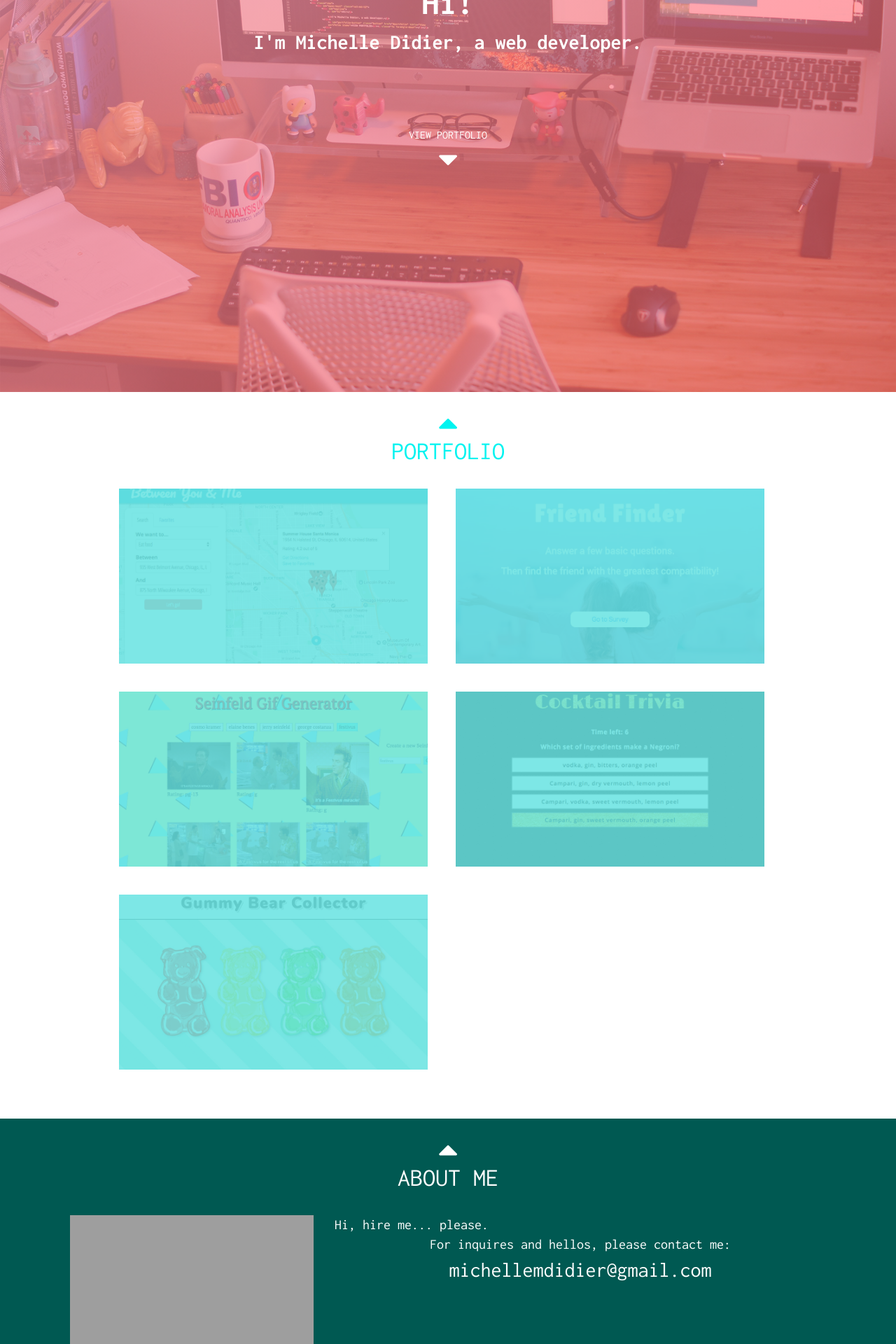
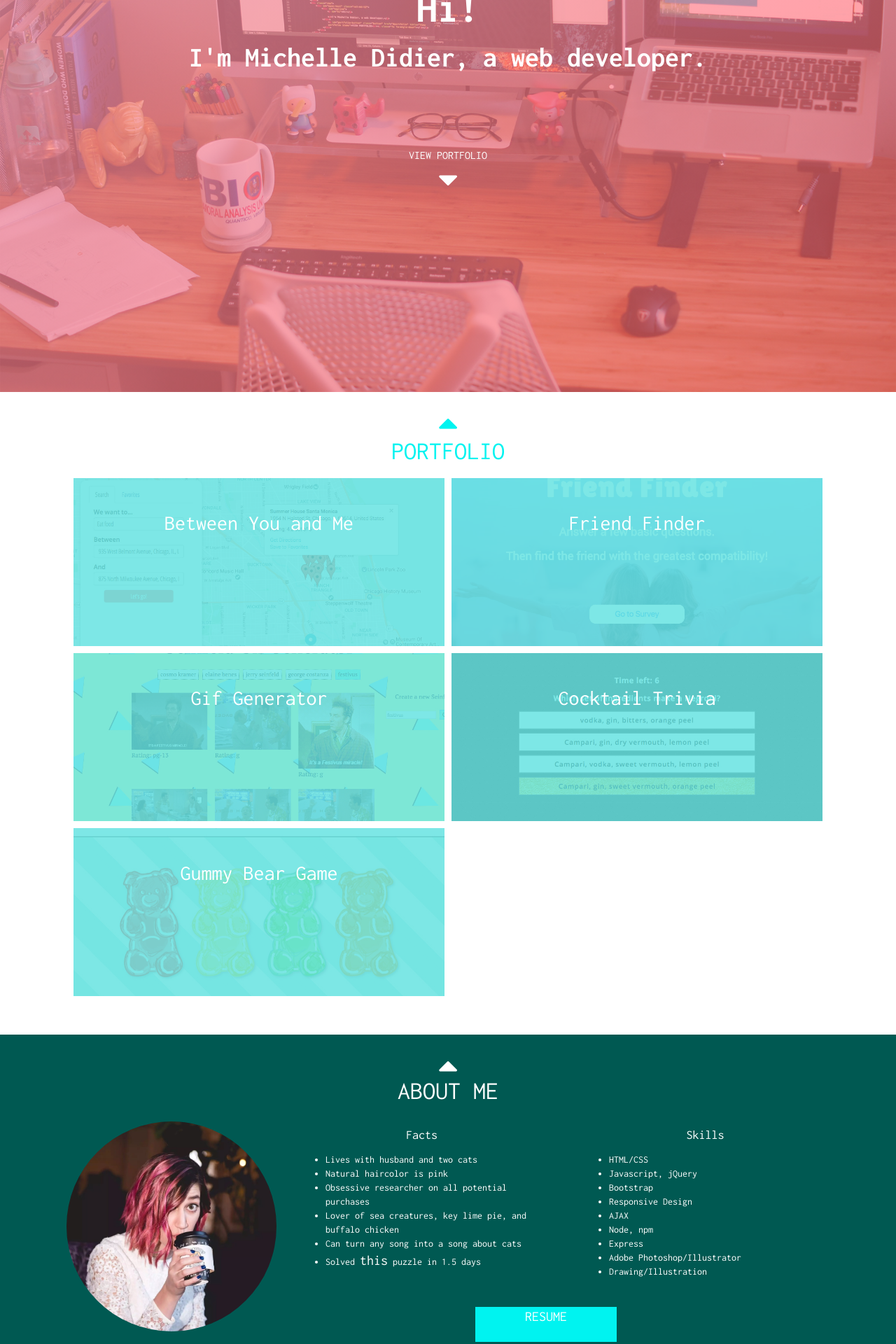
Before and after one commit to meeshyd/portfolio, a PHP site: page / in a window 1280 px wide. Shown: the part 240-2160 px from the top of the page at 70% size. Run offline with PHP 8.4, Linux system fonts and the light colour scheme; some libraries are stand-ins or nearby versions; grey boxes are pictures that could not be loaded.

Commit message:
added new media queries

```diff
--- a/assets/style.css
+++ b/assets/style.css
@@ -123,15 +122,15 @@ a .fa, a i {
 	margin-top: 10%;
 	width: 100%;
 	height: 400px;
-	font-size: 30px;
+	font-size: 40px;
 }
 
-#tagline {
+#intro {
 	font-weight: 700;
 }
 
 #hi {
-	font-size: 50px;
+	font-size: 60px;
 }
 #view-portfolio {
 	display: block;
@@ -154,7 +153,7 @@ a .fa, a i {
 	background-color: #fff;
 	color: #00f3f0;
 	margin: 0 auto;
-	padding: 0 150px 50px 150px;
+	padding: 0 100px 50px 100px;
 }
 
 #portfolio-page a{
@@ -199,10 +198,23 @@ a .fa, a i {
 }
 
 .portfolio-img {
-	width: 45%;
+	width: 100%;
 	height: 250px;
-	margin: 20px;
+	margin: 0 auto;
+	border: 5px solid #fff;
 	float: left;
+}
+
+h3 {
+	position: relative;
+	top: 20%;
+	font-size: 30px;
+	width: 100%;
+	height: 100%;
+	margin: 0 auto;
+	z-index: 100;
+	color: #fff;
+	background-color: transparent;
 }
 
 .overlay {
@@ -232,24 +244,50 @@ a .fa, a i {
 /* ABOUT PAGE */
 #about-page {
 	background-color: #005952;
-	height: 100vh;
-	padding: 0 100px;
+	padding: 0 80px;
+}
+#about-content-main{
+	padding-top: 30px;
+}
+#about-page a {
+	font-size: 20px;
 }
 
-#me, #about-text {
-	position: relative;
-	float: left;
-	margin-top: 20px;
-}
-#me {
-	width: 35%;
-	height: auto;
-	padding: 0 30px 0 0;
+.about-text {
+	padding-left: 50px;
 }
 
-#about-text {
-	width: 65%;
+#me-div{
+	margin: 0 auto;
+	width: 300px;
+	height: 300px;
+	background-image: url('images/IMG_1691.JPG');
+ 	background-size: cover;
+ 	display: block;
+ 	border-radius: 300px;
+ 	-webkit-border-radius: 300px;
+ 	-moz-border-radius: 300px;
+}
+ul {
+	padding-top: 5px;
+}
+li {
 	text-align: left;
+	font-size: 14px;
+}
+
+#resume {
+	text-align: center;
+	background-color: #00f3f0;
+	margin: 0 auto;
+	width: 25%;
+	height: 50px;
+	margin-top: 30px;
+	color: #fff;
+}
+
+#email {
+	padding-top: 50px;
 }
 
 /* FOOTER PAGE */
--- a/index.html
+++ b/index.html
@@ -37,7 +37,7 @@
 
 			<div class="row">
 				<div id="main-text" class="col-md-12">
-					<div id="tagline">
+					<div id="intro">
 						<div id="hi">Hi!</div>
 						<div>I'm Michelle Didier, a web developer.</div>
 
@@ -65,27 +65,45 @@
 					<h1 class="section-head">PORTFOLIO</h1>
 				</div>
 			</div>
-			<div class="row">
-				<div class="col-md-12 section-content-div">
+			<div class="row section-content-div">
+				<div class="col-xs-12 col-sm-12 col-md-6">
 					<a href="https://between-you-and-me.herokuapp.com/" target="_blank">
-						<div class="portfolio-img overlay teal" id="btwn"></div>
+						<div class="portfolio-img overlay teal" id="btwn">
+							<h3>Between You and Me</h3>
+						</div>
 					</a>
+				</div>
+				<div class="col-xs-12 col-sm-12 col-md-6">
 					<a href="https://tranquil-retreat-50930.herokuapp.com/" target="_blank">
-						<div class="portfolio-img overlay teal" id="friend"></div>
+						<div class="portfolio-img overlay teal" id="friend">
+							<h3>Friend Finder</h3>
+						</div>
 					</a>
+				</div>
+				<div class="col-xs-12 col-sm-12 col-md-6">
 					<a href="https://gif-fun.herokuapp.com/" target="_blank">
-						<div class="portfolio-img overlay teal" id="gif"></div>
+						<div class="portfolio-img overlay teal" id="gif">
+							<h3>Gif Generator</h3>
+						</div>
 					</a>
+				</div>
+				<div class="col-xs-12 col-sm-12 col-md-6">
 					<a href="https://cocktail-trivia.herokuapp.com/" target="_blank">
-						<div class="portfolio-img overlay teal" id="trivia"></div>
+						<div class="portfolio-img overlay teal" id="trivia">
+							<h3>Cocktail Trivia</h3>
+						</div>
 					</a>
+				</div>
+				<div class="col-xs-12 col-sm-12 col-md-6">
 					<a href="https://warm-fjord-47002.herokuapp.com/" target="_blank">
-						<div class="portfolio-img overlay teal" id="gummy"></div>
+						<div class="portfolio-img overlay teal" id="gummy">
+							<h3>Gummy Bear Game</h3>
+						</div>
 					</a>
+				</div>
 					<!-- <a href="#" target="_blank">
 						<div class="portfolio-img overlay teal" id="TBD"></div>
 					</a> -->
-				</div>
 			</div>
 		</div>
 
@@ -93,12 +111,62 @@
 		<div class="row" id= "about-page">
 			<a id="about" class="smooth"></a>
 			<div class="col-md-12">
-				<a href="#main"><i class="fa fa-caret-up float"></i></a>
-				<h1 class="section-head">ABOUT ME</h1>
-				<div class="section-content-div">
-					<img id="me" src="https://avatars1.githubusercontent.com/u/20893648?v=3&s=460">
-					<p id="about-text">Hi, hire me... please.</p>
-					<span id="email">For inquires and hellos, please contact me: <a href="mailto:michellemdidier@gmail.com" class="underline">michellemdidier@gmail.com</a></span>
+
+				<div class="row">
+					<div class="col-md-12">
+						<a href="#main"><i class="fa fa-caret-up float"></i></a>
+						<h1 class="section-head">ABOUT ME</h1>
+					</div>
+				</div>
+
+				<div class="row" id="about-content-main">
+					<div class="col-xs-12 col-sm-12 col-md-3">
+						<div id="me-div"></div>
+					</div>
+					<div class="col-xs-12 col-sm-12 col-md-9">
+
+						<div class="row">
+							<div class="col-md-6 about-text">
+								<h4>Facts</h4>
+								<ul>
+									<li>Lives with husband and two cats</li>
+									<li>Natural haircolor is pink</li>
+									<li>Obsessive researcher on all potential purchases</li>
+									<li>Lover of sea creatures, key lime pie, and buffalo chicken</li>
+									<li>Can turn any song into a song about cats</li>
+									<li>Solved <a href="http://www.pomegranate.com/aa558.html" target="_blank" class="underline">this</a> puzzle in 1.5 days</li>
+								</ul>
+							</div>
+
+							<div class="col-md-6 about-text">
+								<h4>Skills</h4>
+								<ul>
+									<li>HTML/CSS</li>
+									<li>Javascript, jQuery</li>
+									<li>Bootstrap</li>
+									<li>Responsive Design</li>
+									<li>AJAX</li>
+									<li>Node, npm</li>
+									<li>Express</li>
+									<li>Adobe Photoshop/Illustrator
+									<li>Drawing/Illustration</li>
+								</ul>
+							</div>
+						</div>
+						<div class="row">
+							<div class="col-md-12">
+								<a href="" target="_blank">
+									<div id="resume">RESUME</div>
+								</a>
+							</div>
+						</div>
+					</div>
+				</div>
+
+				<div class="row">
+					<div class="col-md-12" id="email">
+						For inquires and hellos, please contact me at <a href="mailto:michellemdidier@gmail.com" class="underline">michellemdidier@gmail.com</a>
+					</div>
 				</div>
 			</div>
 		</div>
```
Also changed, not shown: other parts of assets/style.css (+43 -1 lines), assets/images/IMG_1691.JPG (added).
